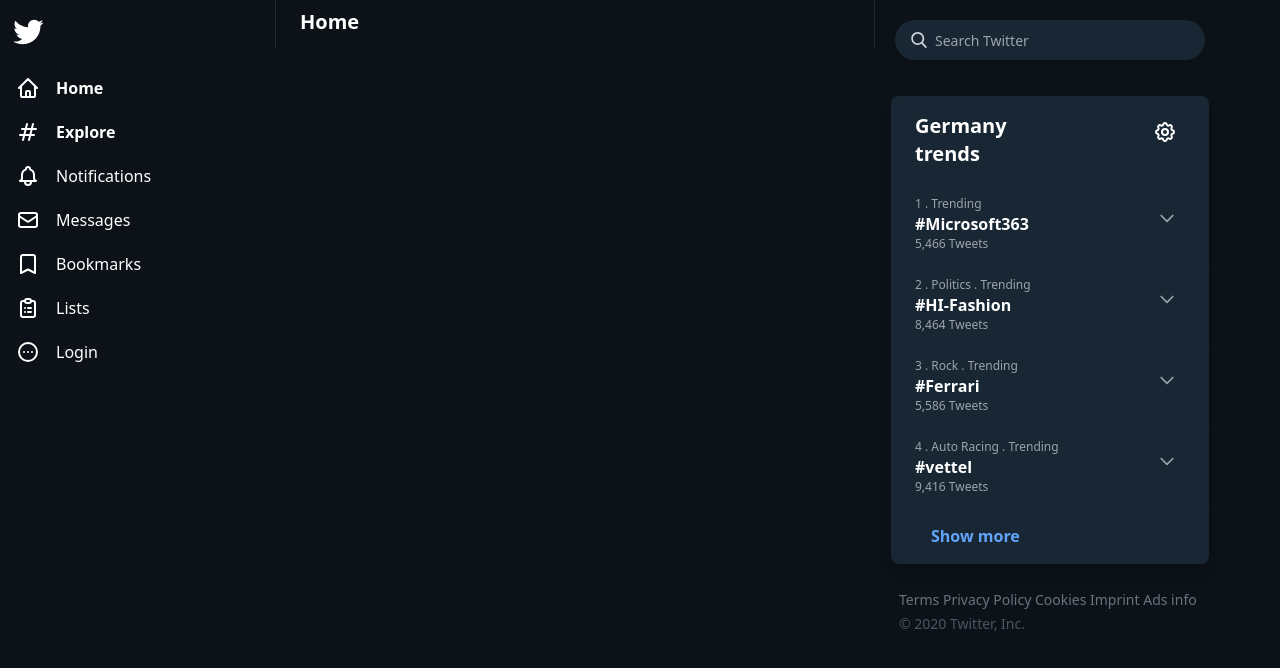
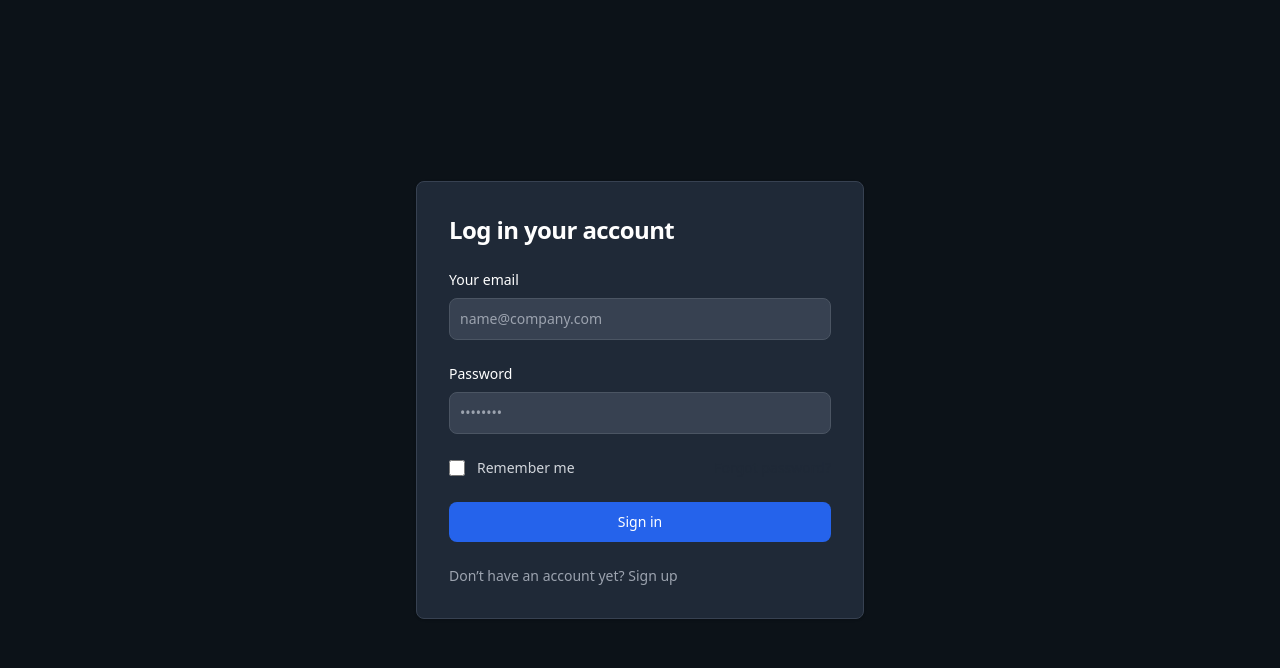
Before and after one commit to Aasuyadav1/Twitter-Fullstack-Clone, a React (Vite) app: page / in a window 1280 px wide. Shown: the top 668 px of the page. Built offline with nearby package versions, Linux system fonts and the light colour scheme; no server answers.

Commit message:
fix: all

```diff
--- a/src/App.jsx
+++ b/src/App.jsx
@@ -37,7 +37,7 @@
         <Route path="user/followers/:id" element={<FollowersLists/>} />
        </Route>
          <Route path="/signup" element={<Signup />} />
-          <Route  path="/" element={<Login />} />
+          <Route index path="/" element={<Login />} />
     </Routes>
     </BrowserRouter>
    </div>
--- a/src/components/Twittercard.jsx
+++ b/src/components/Twittercard.jsx
@@ -99,6 +99,7 @@
 
       if (response.ok) {
         getAllPosts();
+        navigate("/home")
         toast.success(data.message);
       } else {
         toast.error(data.message);
--- a/src/page/Home.jsx
+++ b/src/page/Home.jsx
@@ -8,12 +8,13 @@
 import useStore from "../lib/store";
 
 const Home = () => {
-  const { initialState } = useStore((state) => state);
+  const { initialState, getCurrentUser } = useStore((state) => state);
   const navigate = useNavigate();
   useEffect(() => {
     if (!initialState?.isLoggedIn) {
       navigate("/");
     } else {
+      getCurrentUser();
       navigate("/home");
     }
   }, [initialState?.isLoggedIn]);
```
